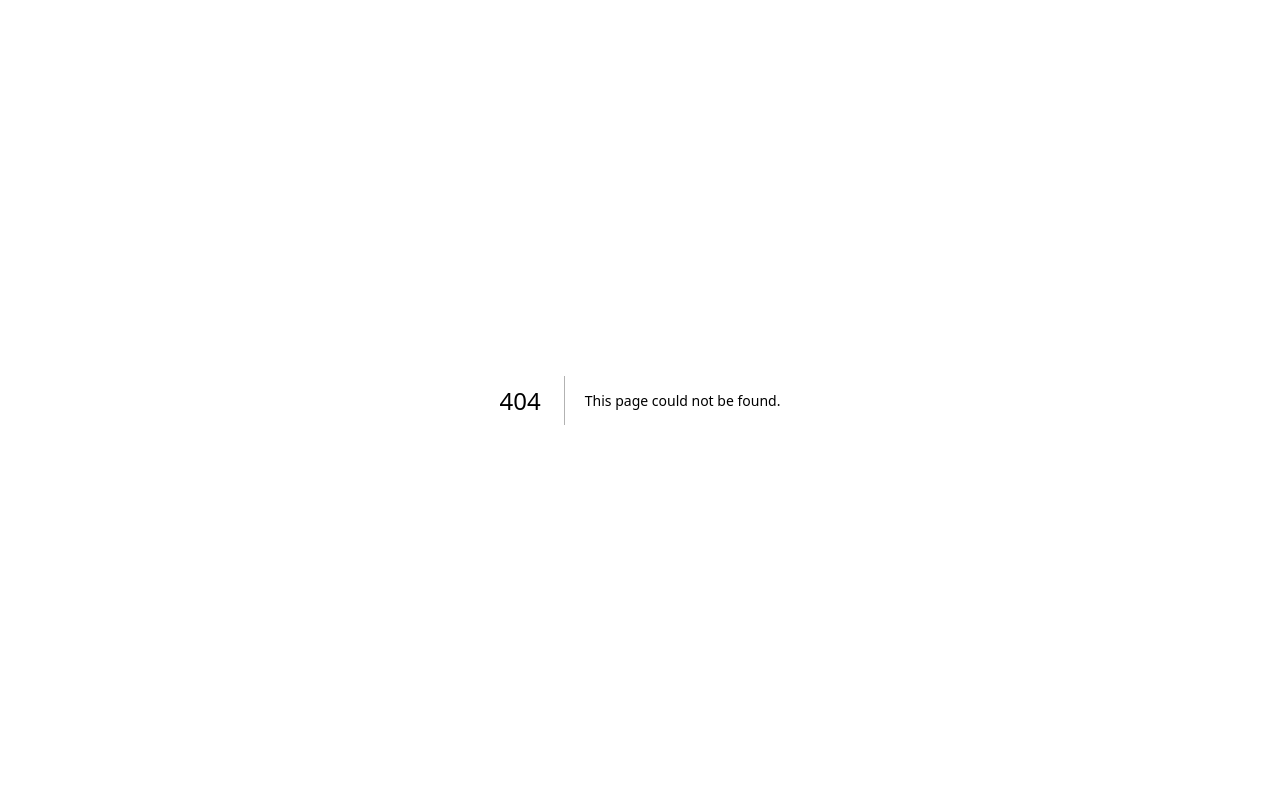
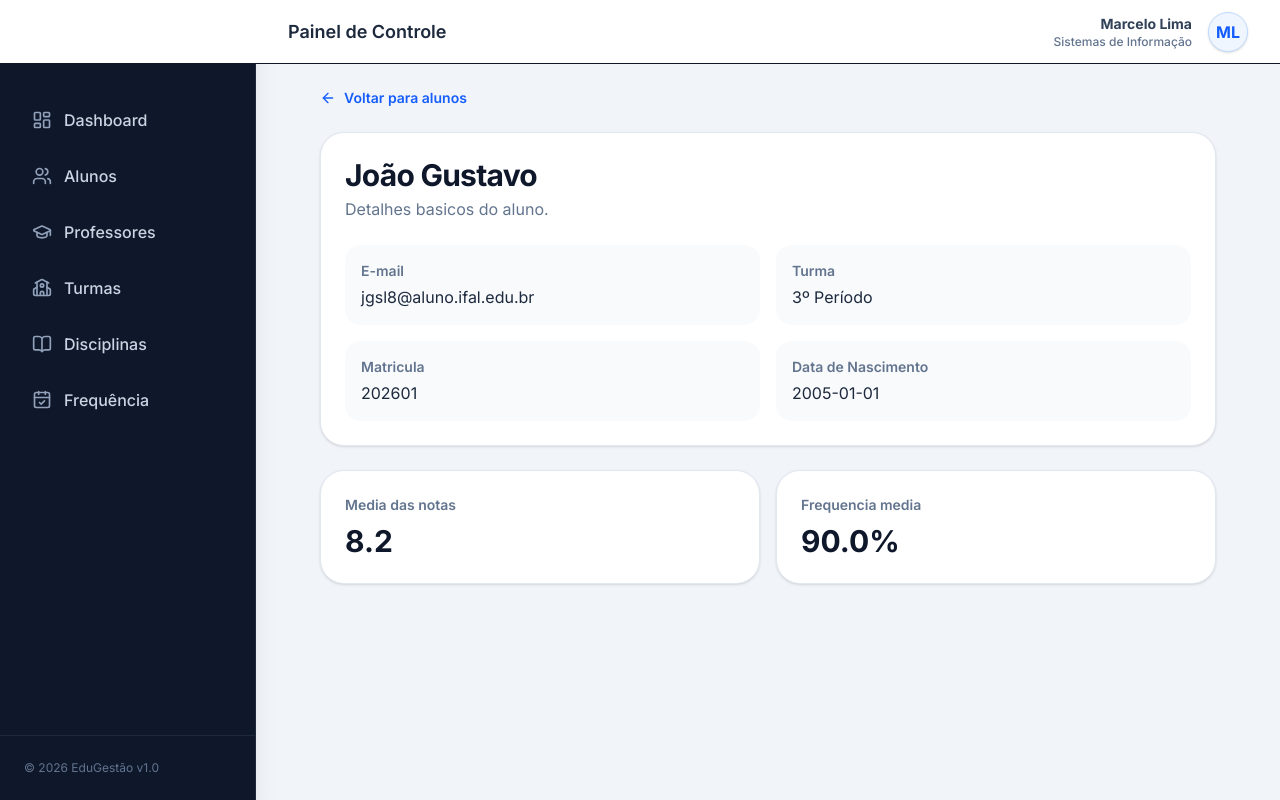
Before and after one commit to JoaoGSantiago/gestao-escolar, a Next.js app: page /alunos/ALU001 in a window 1280 px wide. Before the commit this address had no page. Built offline with nearby package versions, Linux system fonts and the light colour scheme.

Commit message:
feat: adiciona inforamções de alunos

```diff
--- a/src/app/alunos/AlunosClient.tsx
+++ b/src/app/alunos/AlunosClient.tsx
@@ -2,6 +2,7 @@
 
 import { useQuery } from "@tanstack/react-query";
 import { AlertCircle, Users } from "lucide-react";
+import Link from "next/link";
 import { Header } from "../../../components/Header";
 import { Sidebar } from "../../../components/Sidebar";
 import { DataTable, EmptyState, Loading, PageTitle } from "../../../components/ui";
@@ -13,7 +14,18 @@ const SIMULAR_ERRO = false;
 const SIMULAR_VAZIO = false;
 
 const colunas: DataTableColumn<Aluno>[] = [
-  { key: "nome", header: "Nome", render: (aluno) => aluno.nome },
+  {
+    key: "nome",
+    header: "Nome",
+    render: (aluno) => (
+      <Link
+        href={`/alunos/${aluno.id}`}
+        className="font-semibold text-blue-600 hover:text-blue-700 hover:underline"
+      >
+        {aluno.nome}
+      </Link>
+    ),
+  },
   { key: "email", header: "Email", render: (aluno) => aluno.email },
   { key: "turma", header: "Turma", render: (aluno) => aluno.turma },
 ];
--- /dev/null
+++ b/src/app/alunos/[id]/page.tsx
@@ -0,0 +1,129 @@
+"use client";
+
+import Link from "next/link";
+import { useParams } from "next/navigation";
+import { ArrowLeft, UserRound } from "lucide-react";
+import { Header } from "../../../../components/Header";
+import { Sidebar } from "../../../../components/Sidebar";
+import { EmptyState, PageTitle } from "../../../../components/ui";
+import { useEscola } from "@/contexts/EscolaContext";
+import { frequenciaMock } from "../../../../mocks/frequencia";
+import { notasMock } from "../../../../mocks/notas";
+
+export default function AlunoDetalhesPage() {
+  const params = useParams<{ id: string }>();
+  const { alunos } = useEscola();
+
+  const aluno = alunos.find((item) => item.id === params.id);
+
+  if (!aluno) {
+    return (
+      <div className="min-h-screen bg-slate-100">
+        <Sidebar />
+        <Header />
+
+        <main className="px-4 py-6 md:ml-64 md:px-10">
+          <div className="mx-auto max-w-4xl space-y-6">
+            <Link
+              href="/alunos"
+              className="inline-flex items-center gap-2 text-sm font-semibold text-blue-600 hover:underline"
+            >
+              <ArrowLeft className="h-4 w-4" />
+              Voltar para alunos
+            </Link>
+
+            <EmptyState
+              title="Aluno nao encontrado"
+              description="Nao localizamos esse cadastro."
+              icon={<UserRound className="h-6 w-6" />}
+            />
+          </div>
+        </main>
+      </div>
+    );
+  }
+
+  const notasAluno = notasMock.filter((nota) => nota.alunoId === aluno.id);
+  const frequenciasAluno = frequenciaMock.filter(
+    (frequencia) => frequencia.alunoId === aluno.id
+  );
+
+  const mediaNotas = notasAluno.length
+    ? notasAluno.reduce((total, nota) => total + nota.valor, 0) / notasAluno.length
+    : 0;
+
+  const mediaFrequencia = frequenciasAluno.length
+    ? frequenciasAluno.reduce(
+        (total, frequencia) => total + frequencia.percentual,
+        0
+      ) / frequenciasAluno.length
+    : 0;
+
+  return (
+    <div className="min-h-screen bg-slate-100">
+      <Sidebar />
+      <Header />
+
+      <main className="px-4 py-6 md:ml-64 md:px-10">
+        <div className="mx-auto max-w-4xl space-y-6">
+          <Link
+            href="/alunos"
+            className="inline-flex items-center gap-2 text-sm font-semibold text-blue-600 hover:underline"
+          >
+            <ArrowLeft className="h-4 w-4" />
+            Voltar para alunos
+          </Link>
+
+          <div className="rounded-3xl border border-slate-200 bg-white p-6 shadow-sm">
+            <PageTitle
+              title={aluno.nome}
+              subtitle="Detalhes basicos do aluno."
+            />
+
+            <div className="mt-6 grid grid-cols-1 gap-4 md:grid-cols-2">
+              <div className="rounded-2xl bg-slate-50 p-4">
+                <p className="text-sm font-semibold text-slate-500">E-mail</p>
+                <p className="mt-1 text-slate-800">{aluno.email}</p>
+              </div>
+
+              <div className="rounded-2xl bg-slate-50 p-4">
+                <p className="text-sm font-semibold text-slate-500">Turma</p>
+                <p className="mt-1 text-slate-800">{aluno.turma}</p>
+              </div>
+
+              <div className="rounded-2xl bg-slate-50 p-4">
+                <p className="text-sm font-semibold text-slate-500">Matricula</p>
+                <p className="mt-1 text-slate-800">
+                  {aluno.matricula ?? "Nao informada"}
+                </p>
+              </div>
+
+              <div className="rounded-2xl bg-slate-50 p-4">
+                <p className="text-sm font-semibold text-slate-500">Data de Nascimento</p>
+                <p className="mt-1 text-slate-800">
+                  {aluno.dataNascimento ?? "Nao informada"}
+                </p>
+              </div>
+            </div>
+          </div>
+
+          <div className="grid grid-cols-1 gap-4 md:grid-cols-2">
+            <div className="rounded-3xl border border-slate-200 bg-white p-6 shadow-sm">
+              <p className="text-sm font-semibold text-slate-500">Media das notas</p>
+              <p className="mt-2 text-3xl font-bold text-slate-900">
+                {mediaNotas ? mediaNotas.toFixed(1) : "-"}
+              </p>
+            </div>
+
+            <div className="rounded-3xl border border-slate-200 bg-white p-6 shadow-sm">
+              <p className="text-sm font-semibold text-slate-500">Frequencia media</p>
+              <p className="mt-2 text-3xl font-bold text-slate-900">
+                {mediaFrequencia ? `${mediaFrequencia.toFixed(1)}%` : "-"}
+              </p>
+            </div>
+          </div>
+        </div>
+      </main>
+    </div>
+  );
+}
```
